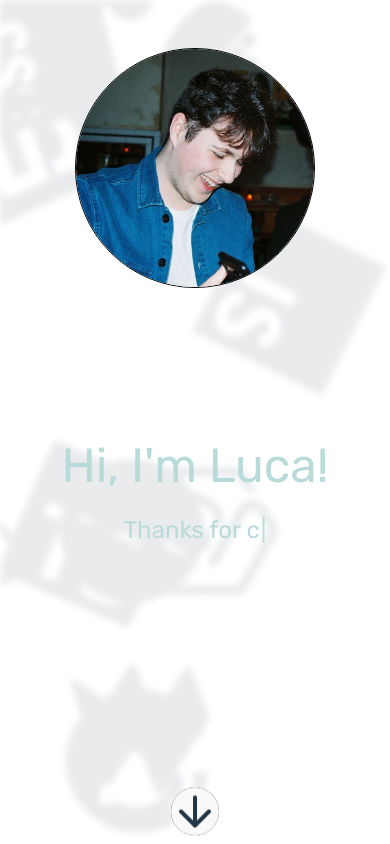
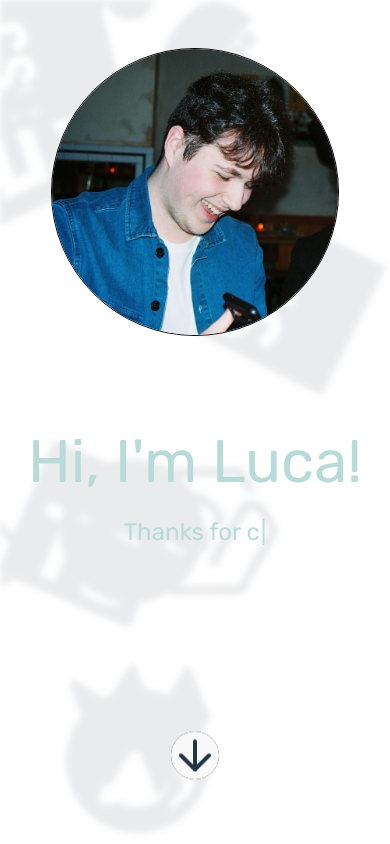
Before and after one commit to Lean-Monster/PortfolioWebstite, a React (Vite) app: page / in a window 390 px wide. Shown: the top 844 px of the page. Built offline with nearby package versions, Linux system fonts and the light colour scheme.

Commit message:
mobile UI tweaks

```diff
--- a/src/Components/TypewriterComponent.tsx
+++ b/src/Components/TypewriterComponent.tsx
@@ -3,7 +3,7 @@ import Typewriter from "typewriter-effect"
 export default function TypewriteSection(){
     return(
         <div className="flex flex-col items-center -mt-24 md:-mt-48 text-[#b8dbd9] px-6 w-full text-center">
-            <div className="pb-6 text-5xl sm:text-6xl md:text-8xl">
+            <div className="pb-6 text-6xl md:text-8xl">
                 <Typewriter
                     onInit={(typewriter) => {
                         typewriter
--- a/src/Sections/IntroSection.tsx
+++ b/src/Sections/IntroSection.tsx
@@ -22,10 +22,10 @@ export default function introSection(){
         <div className="flex flex-col items-center justify-between w-full min-h-screen" id="home">
             <BackgroundIconComponent/>
             <div className="pt-12 md:pt-24 photo">
-                <img src={profilepic} alt="profile picture" className="z-50 border border-black rounded-full h-60 w-60 sm:h-64 sm:w-64 md:h-96 md:w-96"/>
+                <img src={profilepic} alt="profile picture" className="z-50 border border-black rounded-full h-72 w-72 md:h-96 md:w-96"/>
             </div>
             <TypewriteComponent/>
-            <div className="flex bg-black rounded-full animate-bounce" onClick={() => scroll()}>
+            <div className="flex bg-black rounded-full mb-14 animate-bounce md:mb-0" onClick={() => scroll()}>
                 <button className="rounded-full">
                     <ArrowDown className="" size={48}/>
                 </button>
```
